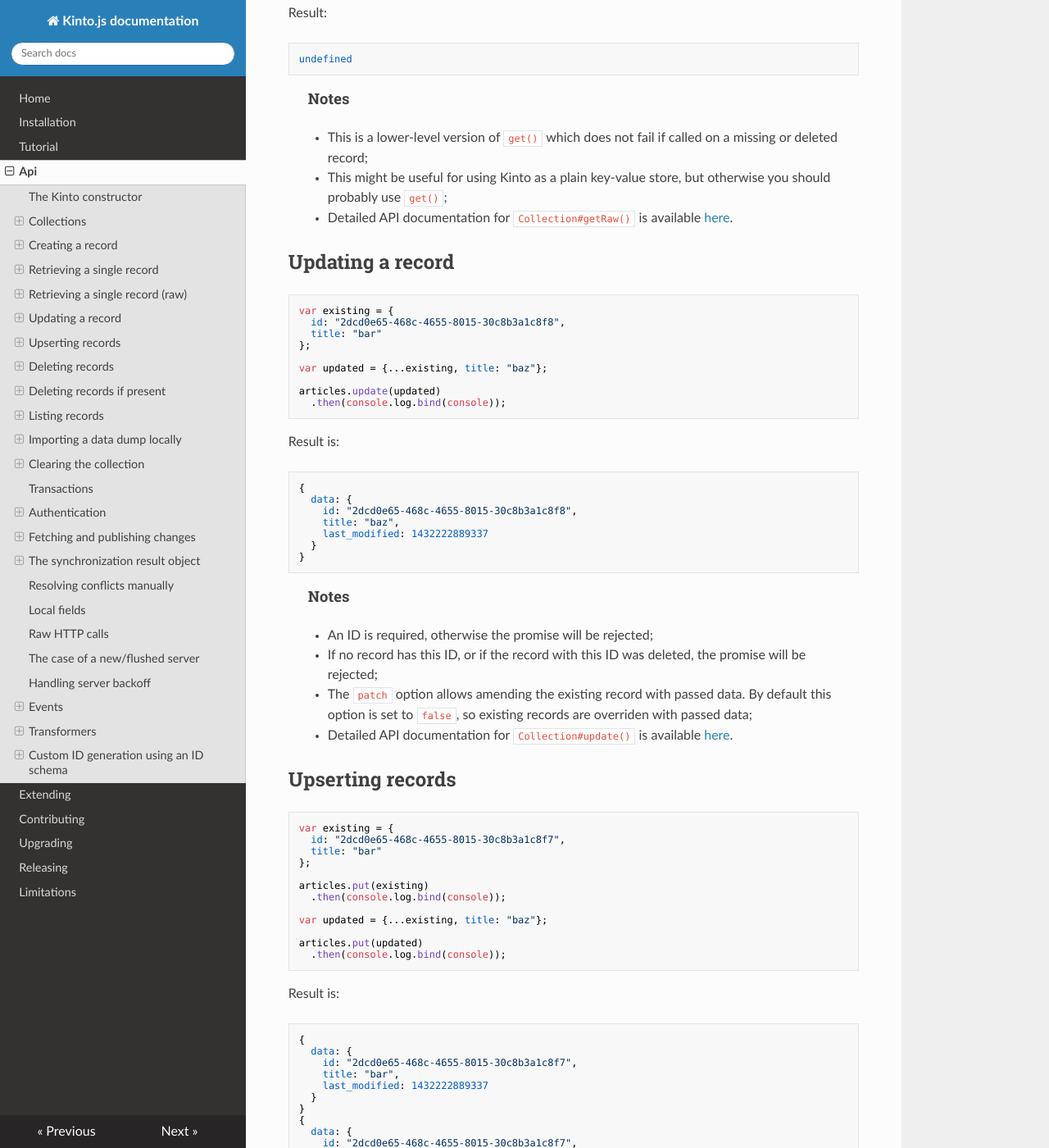
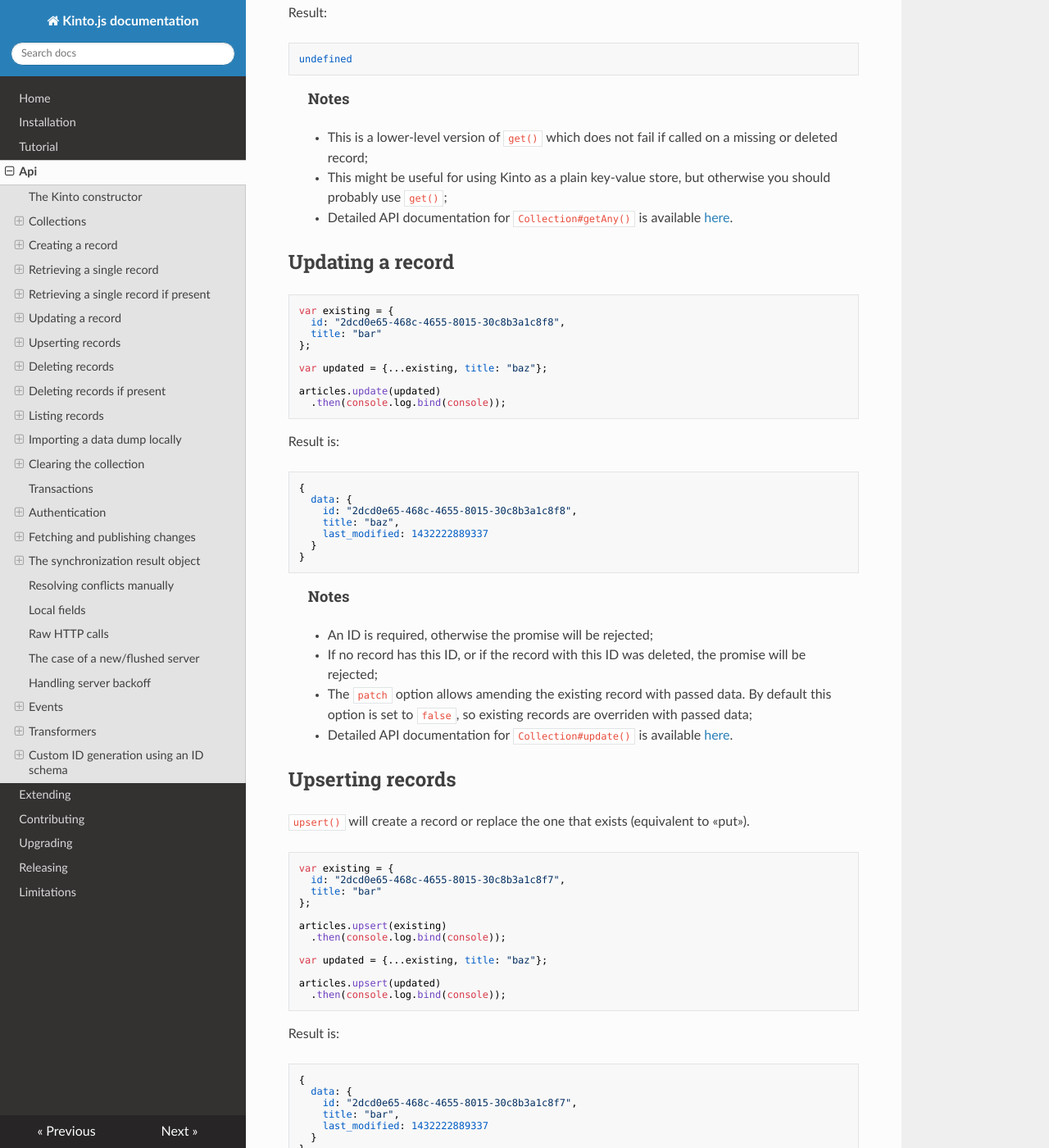
Before and after one commit to Kinto/kinto.js, an MkDocs documentation site: the page built from docs/api.md, in a window 1280 px wide and 1400 px high, scrolled down 2308 px. Shown: the whole window at 82% size. Built offline with MkDocs 1.6.1, drawn with Linux system fonts in a browser that asks for light colours; nearby versions of some CDN libraries; old or Windows-style settings are respelled for this version of MkDocs; some of the changed text lies outside the part shown.

Commit message:
Rename raw methods (fixes #474) (#480)
* Rename getRaw to getAny() (ref #474)

* Rename put() to upsert() (fixes #474)

````diff
--- a/docs/api.md
+++ b/docs/api.md
@@ -91,10 +91,10 @@
 > - The promise will be rejected if no record is found for that ID;
 > - Detailed API documentation for `Collection#get()` is available [here](https://doc.esdoc.org/github.com/Kinto/kinto.js/class/src/collection.js~Collection.html#instance-method-get).
 
-## Retrieving a single record (raw)
+## Retrieving a single record if present
 
 ```js
-articles.getRaw("2dcd0e65-468c-4655-8015-30c8b3a1c8f8")
+articles.getAny("2dcd0e65-468c-4655-8015-30c8b3a1c8f8")
   .then(console.log.bind(console))
   .error(console.error.bind(console))
 ```
@@ -109,7 +109,7 @@
 >
 > - This is a lower-level version of `get()` which does not fail if called on a missing or deleted record;
 > - This might be useful for using Kinto as a plain key-value store, but otherwise you should probably use `get()`;
-> - Detailed API documentation for `Collection#getRaw()` is available [here](https://doc.esdoc.org/github.com/Kinto/kinto.js/class/src/collection.js~Collection.html#instance-method-getRaw).
+> - Detailed API documentation for `Collection#getAny()` is available [here](https://doc.esdoc.org/github.com/Kinto/kinto.js/class/src/collection.js~Collection.html#instance-method-getAny).
 
 ## Updating a record
 
@@ -146,18 +146,20 @@
 
 ## Upserting records
 
+`upsert()` will create a record or replace the one that exists (equivalent to «put»).
+
 ```js
 var existing = {
   id: "2dcd0e65-468c-4655-8015-30c8b3a1c8f7",
   title: "bar"
 };
 
-articles.put(existing)
+articles.upsert(existing)
   .then(console.log.bind(console));
 
 var updated = {...existing, title: "baz"};
 
-articles.put(updated)
+articles.upsert(updated)
   .then(console.log.bind(console));
 ```
 
@@ -186,7 +188,7 @@
 > - If the record with this ID does not exist, or is deleted, a new one will be created;
 > - If the record with this ID does exist, it will be updated;
 > - This method may be useful when using Kinto as a key-value store;
-> - Detailed API documentation for `Collection#put()` is available [here](https://doc.esdoc.org/github.com/Kinto/kinto.js/class/src/collection.js~Collection.html#instance-method-put).
+> - Detailed API documentation for `Collection#upsert()` is available [here](https://doc.esdoc.org/github.com/Kinto/kinto.js/class/src/collection.js~Collection.html#instance-method-upsert).
 
 ## Deleting records
 
@@ -405,7 +407,7 @@
 on which your transaction wants to operate. These IDs will be read at
 the beginning of your transaction, and the corresponding records will
 be made available to the transaction. Most operations, including even
-`put()` and `delete()`, will require that you provide the relevant IDs.
+`upsert()` and `delete()`, will require that you provide the relevant IDs.
 
 Result:
 
````
Also changed, not shown: 2 other files.
